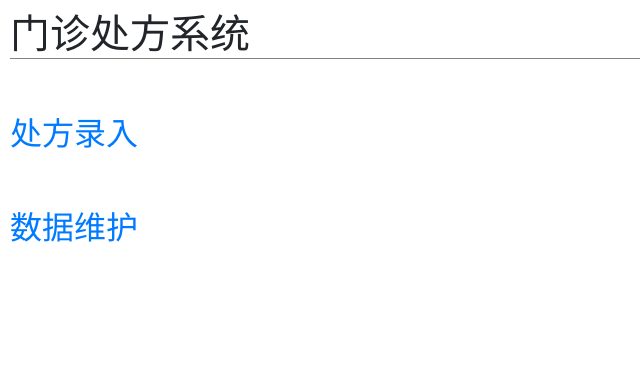
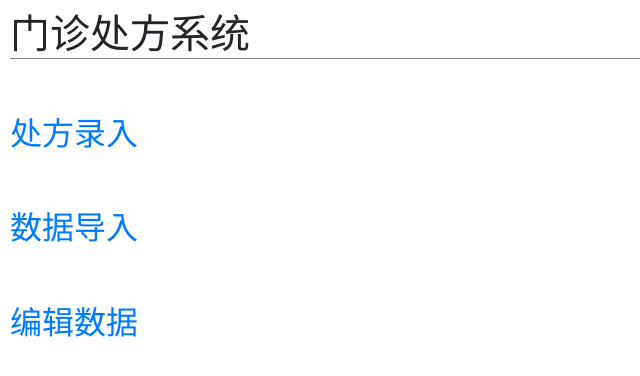
Before and after one commit to today/chufang_input, a website: page index.html in a window 1280 px wide. Shown: the whole page, without its empty margins (0-640 px from the left). Drawn offline with nearby package versions, Linux system fonts and the light colour scheme; some packages are replaced by stand-ins of ours.

Commit message:
增加数据编辑菜单。

```diff
--- a/index.html
+++ b/index.html
@@ -16,7 +16,9 @@
     <br><br>
     <h2><a href="bookinglist.html">处方录入</a></h2>
     <br><br>
-    <h2><a href="save_to_db.html">数据维护</a></h2>
+    <h2><a href="save_to_db.html">数据导入</a></h2>
+    <br><br>
+    <h2><a href="edit_data.html">编辑数据</a></h2>
 
   </form>
 
```
